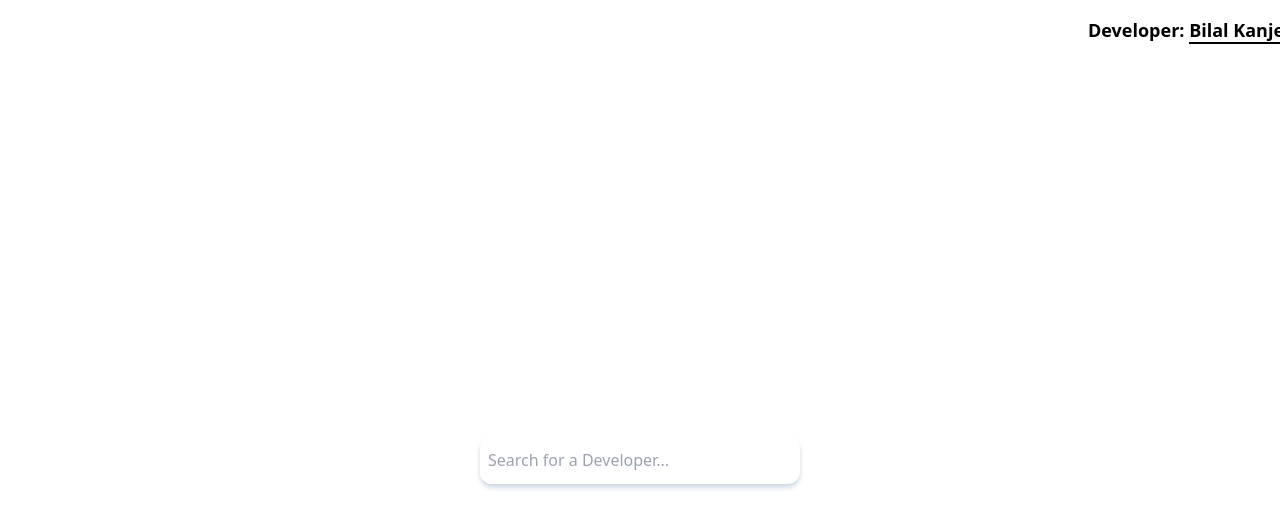
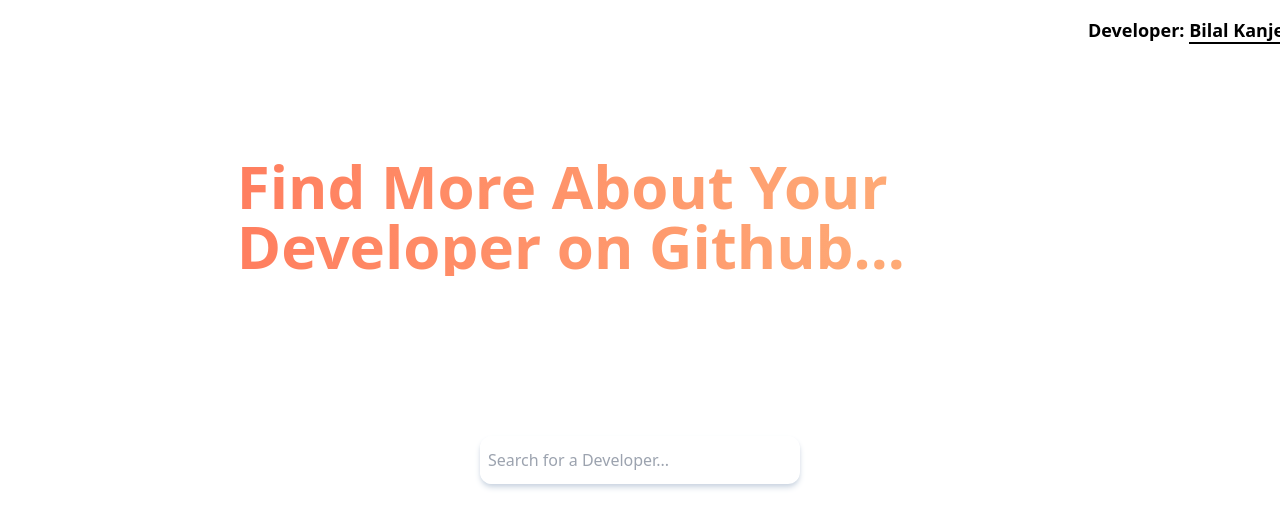
Before and after one commit to Kanjelkheir/githubSearch, a React (Create React App) app: page / in a window 1280 px wide. Shown: the top 528 px of the page. Built offline with nearby package versions, Linux system fonts and the light colour scheme; some icons are missing; the HTML template or start-up script is replaced by a standard one.

Commit message:
fix dark mode

```diff
--- a/tailwind.config.js
+++ b/tailwind.config.js
@@ -1,10 +1,21 @@
 /** @type {import('tailwindcss').Config} */
 module.exports = {
+  darkMode: 'media', // or 'class'
   content: [
     "./src/**/*.{js,jsx,ts,tsx}",
   ],
   theme: {
-    extend: {},
+    extend: {
+      backgroundImage: {
+        'gradient-to-r': 'linear-gradient(to right, var(--tw-gradient-stops))',
+        'gradient-to-l': 'linear-gradient(to left, var(--tw-gradient-stops))',
+      },
+      colors: {
+        'gradient-start': '#ff7e5f',
+        'gradient-end': '#feb47b',
+        'dark-bg': '#1a202c', // Define your dark background color here
+      },
+    },
   },
   plugins: [],
 }
```
